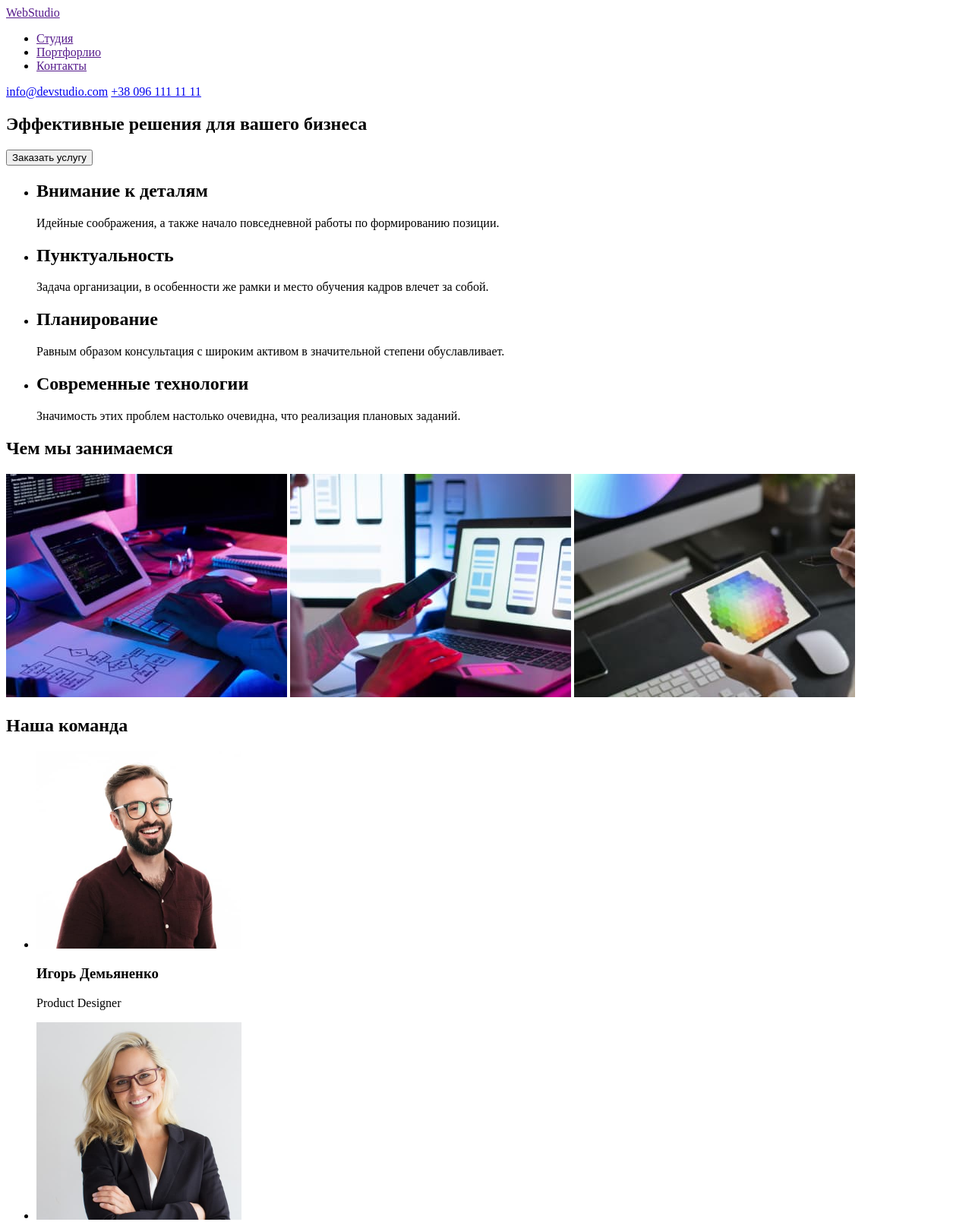
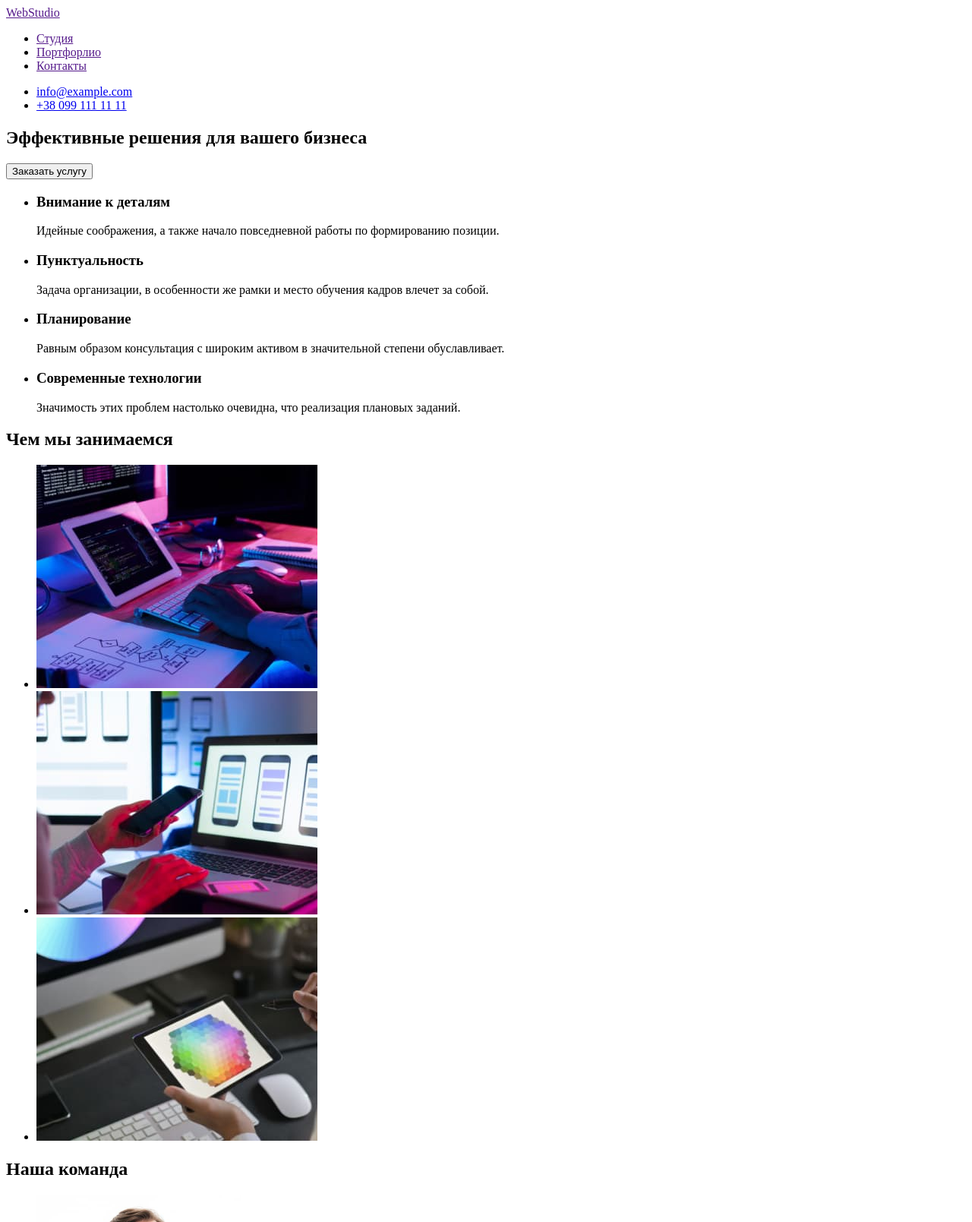
Before and after one commit to userkatrin/goit-markup-hw-01, a plain HTML site: page index.html in a window 1280 px wide. Shown: the top 1609 px of the page at 76% size. Drawn offline with Linux system fonts and the light colour scheme.

Commit message:
update index html

```diff
--- a/index.html
+++ b/index.html
@@ -9,8 +9,8 @@
     <body>
         <!-- header -->
         <header>
+                <nav class="navigation">
                 <a href="">WebStudio</a>
-            <nav class="navigation">
                 <ul class="navigation-list">
                    <li class="navigation-item">
                        <a href="" class="navigation-link">Студия</a>
@@ -23,29 +23,30 @@
                     </li>
                 </ul>
             </nav>
-            <div class="contacts">
-               <a href="mailto">info@devstudio.com</a>
-               <a href="tel">+38 096 111 11 11</a>
-            </div>
+                <ul>
+                    <li><a href="mailto:info@example.com">info@example.com</a></li>
+                    <li><a href="tel:+380991111111">+38 099 111 11 11</a></li>
+                </ul>
         </header>
         <main>
             <section>
                <h1>Эффективные решения для вашего бизнеса</h1>
-               <button class="hero-btn">Заказать услугу</button>
+               <button class="hero-btn" type="button">Заказать услугу</button>
             </section>
          <!-- особенности -->
             <section>
+                <h2 hidden>особенности</h2>
                 <ul>
-                    <li><h2>Внимание к деталям</h2>
+                    <li><h3>Внимание к деталям</h3>
                        <p>Идейные соображения, а также начало повседневной работы по формированию позиции.</p>
                      </li>
-                    <li><h2>Пунктуальность</h2>
+                    <li><h3>Пунктуальность</h3>
                        <p>Задача организации, в особенности же рамки и место обучения кадров влечет за собой.</p>
                     </li>
-                    <li><h2>Планирование</h2>
+                    <li><h3>Планирование</h3>
                        <p>Равным образом консультация с широким активом в значительной степени обуславливает.</p>
                     </li>
-                    <li><h2>Современные технологии</h2>
+                    <li><h3>Современные технологии</h3>
                        <p>Значимость этих проблем настолько очевидна, что реализация плановых заданий.</p>
                     </li>
                 </ul>
@@ -53,9 +54,17 @@
         <!-- чем мы занимаемся -->
             <section>
               <h2>Чем мы занимаемся</h2>
+              <ul>
+                <li>
                     <img src="./images/box1.jpg" alt="keyboard" class="works" width="370" height="294">
+                </li>
+                <li>
                     <img src="./images/box2.jpg" alt="smartphone" class="works" width="370" height="294">
+                </li>
+                <li>
                     <img src="./images/box3.jpg" alt="tablet" class="works" width="370" height="294">
+                </li>
+              </ul>
             </section>
         <!-- наша команда -->
             <section>
@@ -86,14 +95,14 @@
         </main>
         <!-- footer -->
         <footer>
-            <div class="adress">
            <a href="">WebStudio</a>
            <address>
-                    <p>г. Киев, пр-т Леси Украинки, 26</p>
-                    <a href="mailto:info@example.com">info@example.com</a>
-                    <a href="tel:+380991111111">+38 099 111 11 11</a>
+               <ul>
+                <li><a>г. Киев, пр-т Леси Украинки, 26</a></li>
+                <li><a href="mailto:info@example.com">info@example.com</a></li>
+                <li><a href="tel:+380991111111">+38 099 111 11 11</a></li>
+               </ul>
            </address>
-            </div>
         </footer>
     </body>
 
```
Lines whose indentation alone changed are shown as unchanged.
